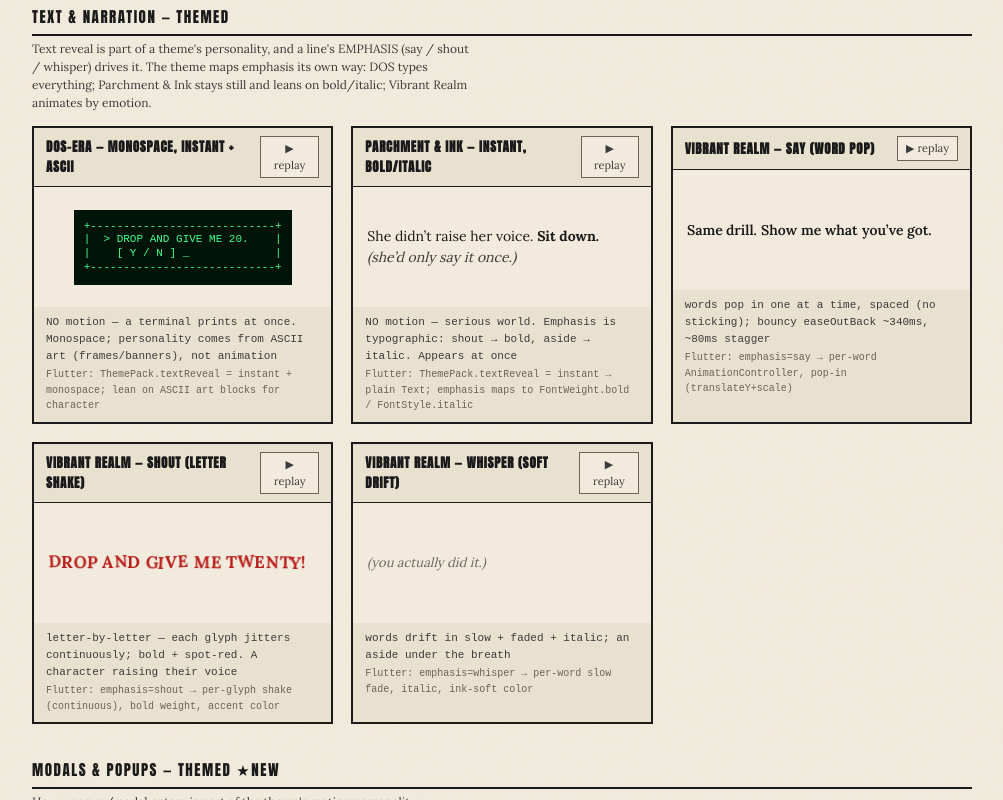
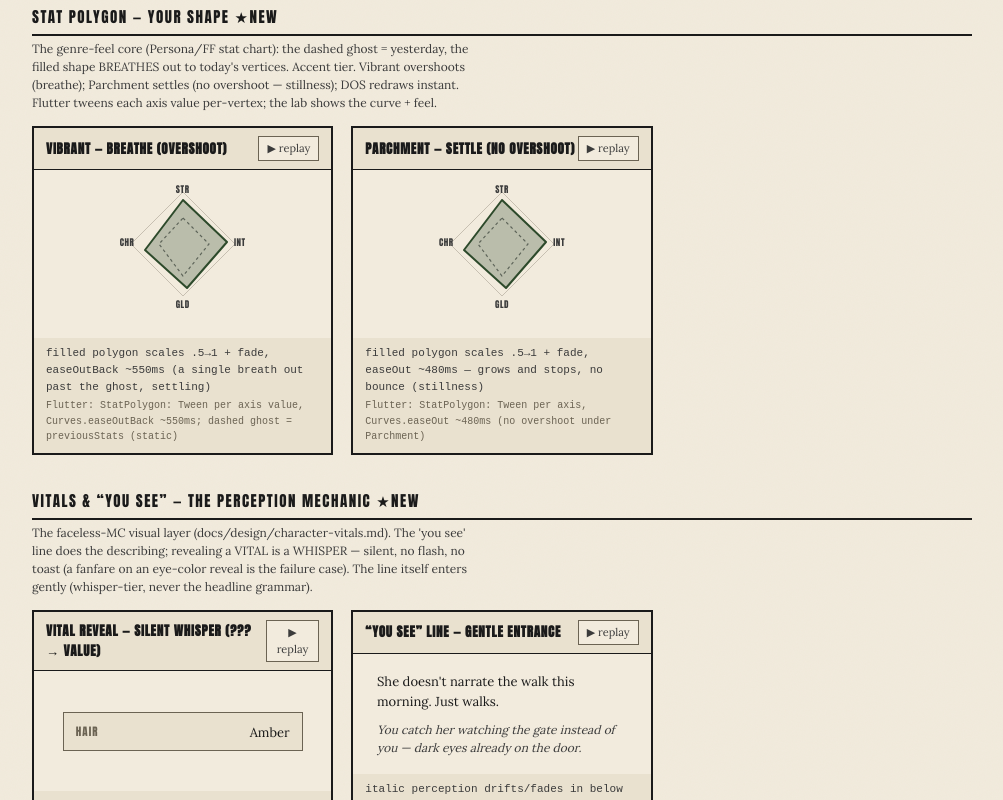
Before and after one commit to cybervaldez/myliar-website, a Next.js app: page /animations in a window 1280 px wide. Shown: the part 1200-2000 px from the top of the page, without its empty margins (138-1141 px from the left). Built offline with nearby package versions, Linux system fonts and the light colour scheme.

Commit message:
deploy: sync website/ from monorepo @ b6ce845

```diff
--- a/app/_components/FandomShell.tsx
+++ b/app/_components/FandomShell.tsx
@@ -13,6 +13,7 @@ const TOOLS = [
   { href: "/campaigns", label: "Campaigns", desc: "daily events, by campaign" },
   { href: "/chat", label: "Chat", desc: "the dossier the arc builds toward" },
   { href: "/cards", label: "Cards", desc: "shareable moment cards" },
+  { href: "/animations", label: "Animations", desc: "motion lab — prototype → Flutter" },
 ];
 
 // Concept sub-links (shown nested under "Concepts" in the sidebar).
--- a/app/animations/gallery.tsx
+++ b/app/animations/gallery.tsx
@@ -230,6 +230,53 @@ function CGReveal({ dialect, forceReduced = false }: {
   );
 }
 
+// ── Stat polygon — "your shape" grows/breathes to the new vertices ──────────
+// The genre-feel core (Persona/FF stat chart). The dashed ghost = yesterday; the
+// filled shape breathes out to today. Lab approximates the per-vertex tween with
+// a scale-breathe + the curve; the Flutter StatPolygon tweens each axis value.
+function PolyGrowth({ dialect }: { dialect: "vibrant" | "parchment" }) {
+  return (
+    <div className={`adk-poly adk-poly-${dialect}`}>
+      <svg viewBox="0 0 120 120" width="120" height="120">
+        {/* guide ring */}
+        <polygon points="60,8 112,60 60,112 8,60" className="adk-poly-ring" />
+        {/* ghost (yesterday) */}
+        <polygon points="60,34 86,60 60,92 36,60" className="adk-poly-ghost" />
+        {/* today — breathes out from center */}
+        <polygon points="60,16 104,58 64,104 22,66" className="adk-poly-fill" />
+      </svg>
+      <div className="adk-poly-axes"><span>STR</span><span>INT</span><span>GLD</span><span>CHR</span></div>
+    </div>
+  );
+}
+
+// ── Vital reveal — the SILENT "whisper" (??? → value), no flash/toast ────────
+// A perception line just named the detail; the sheet row fills in QUIETLY. The
+// delight here is subtlety — interrupting it with a fanfare is the failure case.
+function VitalWhisper() {
+  return (
+    <div className="adk-vrow">
+      <span className="adk-vlabel">HAIR</span>
+      <span className="adk-vslot">
+        <span className="adk-vital-q">???</span>
+        <span className="adk-vital-v">Amber</span>
+      </span>
+    </div>
+  );
+}
+
+// ── "You see" perception line — gentle entrance under the scenario ───────────
+// Whisper-tier (NOT a headline): the italic line drifts/fades in below the prose.
+// Theme variants: Parchment fade (still) · Vibrant soft drift · DOS type-on.
+function YouSee() {
+  return (
+    <div className="adk-ys">
+      <div className="adk-ys-scene">She doesn&apos;t narrate the walk this morning. Just walks.</div>
+      <div className="adk-ys-line">You catch her watching the gate instead of you — dark eyes already on the door.</div>
+    </div>
+  );
+}
+
 export default function AnimationGallery() {
   return (
     <>
@@ -269,6 +316,46 @@ export default function AnimationGallery() {
           flutter="if MediaQuery.disableAnimations: skip flash/anticipation, set end state instantly (a11y + seizure-safe)"
         >
           <CGReveal dialect="vibrant" forceReduced />
+        </Demo>
+      </Section>
+
+      <Section
+        title="Stat polygon — your shape  ★NEW"
+        note="The genre-feel core (Persona/FF stat chart): the dashed ghost = yesterday, the filled shape BREATHES out to today's vertices. Accent tier. Vibrant overshoots (breathe); Parchment settles (no overshoot — stillness); DOS redraws instant. Flutter tweens each axis value per-vertex; the lab shows the curve + feel."
+      >
+        <Demo
+          title="Vibrant — breathe (overshoot)"
+          spec="filled polygon scales .5→1 + fade, easeOutBack ~550ms (a single breath out past the ghost, settling)"
+          flutter="StatPolygon: Tween per axis value, Curves.easeOutBack ~550ms; dashed ghost = previousStats (static)"
+        >
+          <PolyGrowth dialect="vibrant" />
+        </Demo>
+        <Demo
+          title="Parchment — settle (no overshoot)"
+          spec="filled polygon scales .5→1 + fade, easeOut ~480ms — grows and stops, no bounce (stillness)"
+          flutter="StatPolygon: Tween per axis, Curves.easeOut ~480ms (no overshoot under Parchment)"
+        >
+          <PolyGrowth dialect="parchment" />
+        </Demo>
+      </Section>
+
+      <Section
+        title="Vitals &amp; &ldquo;you see&rdquo; — the perception mechanic  ★NEW"
+        note="The faceless-MC visual layer (docs/design/character-vitals.md). The 'you see' line does the describing; revealing a VITAL is a WHISPER — silent, no flash, no toast (a fanfare on an eye-color reveal is the failure case). The line itself enters gently (whisper-tier, never the headline grammar)."
+      >
+        <Demo
+          title="Vital reveal — SILENT whisper (??? → value)"
+          spec="the slot cross-fades ??? out (150ms, delay .3s) then the value in (150ms) — opacity only, NO movement, NO flash, NO toast"
+          flutter="character sheet _VitalRow: AnimatedSwitcher (fade) on isVitalRevealed; NO toast/sound — silent by contract"
+        >
+          <VitalWhisper />
+        </Demo>
+        <Demo
+          title="&ldquo;You see&rdquo; line — gentle entrance"
+          spec="italic perception drifts/fades in below the scenario · ~420ms · Parchment fade (still) / Vibrant soft drift / DOS type-on"
+          flutter="narrative_event_screen: Event.youSee → AnimatedOpacity/slide by theme; whisper-tier, never the CG grammar"
+        >
+          <YouSee />
         </Demo>
       </Section>
 
@@ -832,9 +919,42 @@ const CSS = `
 .adk-cg-dos .adk-cg-title,.adk-cg-dos .adk-cg-cap{color:#43ff8d;font-family:ui-monospace,monospace;}
 .adk-cg-dos .adk-cg-title{font-size:13px;}
 
+/* Stat polygon — "your shape" breathes to the new vertices */
+.adk-poly{position:relative;width:120px;height:140px;}
+.adk-poly svg{display:block;}
+.adk-poly-ring{fill:none;stroke:var(--margin-ink);stroke-width:.8;opacity:.4;}
+.adk-poly-ghost{fill:none;stroke:var(--ink-soft);stroke-width:1.2;stroke-dasharray:3 3;opacity:.7;}
+.adk-poly-fill{fill:color-mix(in srgb,var(--forest) 28%,transparent);stroke:var(--forest);stroke-width:2;stroke-linejoin:round;transform-box:fill-box;transform-origin:center;}
+.adk-poly-vibrant .adk-poly-fill{animation:adk-polygrow .55s cubic-bezier(.34,1.56,.64,1) both;}
+.adk-poly-parchment .adk-poly-fill{animation:adk-polygrow .48s cubic-bezier(.22,1,.36,1) both;}
+@keyframes adk-polygrow{0%{transform:scale(.5);opacity:.35;}100%{transform:scale(1);opacity:1;}}
+.adk-poly-axes{position:absolute;inset:0;pointer-events:none;}
+.adk-poly-axes span{position:absolute;font-family:var(--theme-display);font-size:9px;letter-spacing:.06em;color:var(--ink-soft);}
+.adk-poly-axes span:nth-child(1){top:-1px;left:50%;transform:translateX(-50%);}
+.adk-poly-axes span:nth-child(2){top:52px;right:-3px;}
+.adk-poly-axes span:nth-child(3){top:114px;left:50%;transform:translateX(-50%);}
+.adk-poly-axes span:nth-child(4){top:52px;left:-3px;}
+
+/* Vital reveal — SILENT whisper (??? cross-fades to value; opacity only) */
+.adk-vrow{display:flex;justify-content:space-between;align-items:center;gap:12px;width:240px;border:1px solid var(--margin-ink);background:var(--paper-shade);padding:10px 12px;}
+.adk-vlabel{font-family:var(--theme-display);font-size:11px;letter-spacing:.1em;color:var(--margin-ink);}
+.adk-vslot{position:relative;flex:1;min-height:17px;font-family:var(--theme-body);font-size:13px;}
+.adk-vslot>span{position:absolute;right:0;top:0;white-space:nowrap;}
+.adk-vital-q{color:var(--margin-ink);font-style:italic;animation:adk-vqout .15s ease .35s both;}
+@keyframes adk-vqout{to{opacity:0;}}
+.adk-vital-v{color:var(--ink);opacity:0;animation:adk-vvin .15s ease .5s both;}
+@keyframes adk-vvin{from{opacity:0;}to{opacity:1;}}
+
+/* "You see" perception line — gentle fade-up under the scenario */
+.adk-ys{width:250px;font-family:var(--theme-body);}
+.adk-ys-scene{font-size:13px;color:var(--ink);line-height:1.5;}
+.adk-ys-line{font-size:12px;font-style:italic;color:var(--ink-soft);line-height:1.45;margin-top:10px;animation:adk-ysin .42s ease-out .25s both;}
+@keyframes adk-ysin{0%{opacity:0;transform:translateY(5px);}100%{opacity:1;transform:none;}}
+
 @media (prefers-reduced-motion: reduce){
   .adk-stamp,.adk-toast,.adk-bar-fill,.adk-bloom,.adk-float,.adk-drop,.adk-relfill,.adk-popword,.adk-whisperword,
-  .adk-bb-fill,.adk-tbar,.adk-tlayer-rel,.adk-tlayer-battle,.adk-tbar-fill,.adk-modal-fade,.adk-modal-slide,.adk-cg-card{animation-duration:.001s;}
+  .adk-bb-fill,.adk-tbar,.adk-tlayer-rel,.adk-tlayer-battle,.adk-tbar-fill,.adk-modal-fade,.adk-modal-slide,.adk-cg-card,
+  .adk-poly-fill,.adk-vital-q,.adk-vital-v,.adk-ys-line{animation-duration:.001s;}
   .adk-cursor,.adk-shoutchar{animation:none;}
   .adk-cg-dim,.adk-cg-hit{display:none;} /* no flash / no dim under reduced-motion (a11y) */
 }
```
